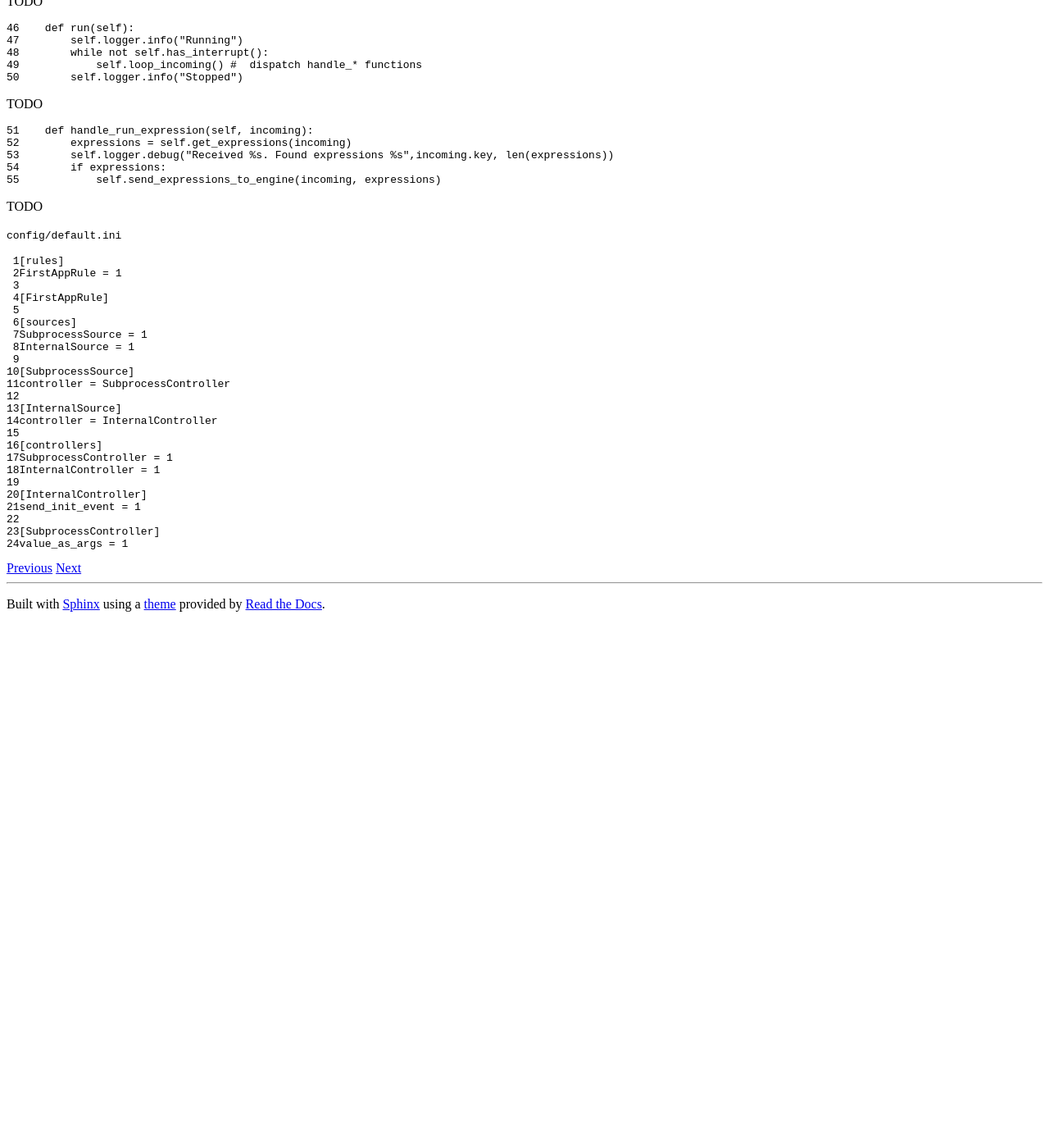
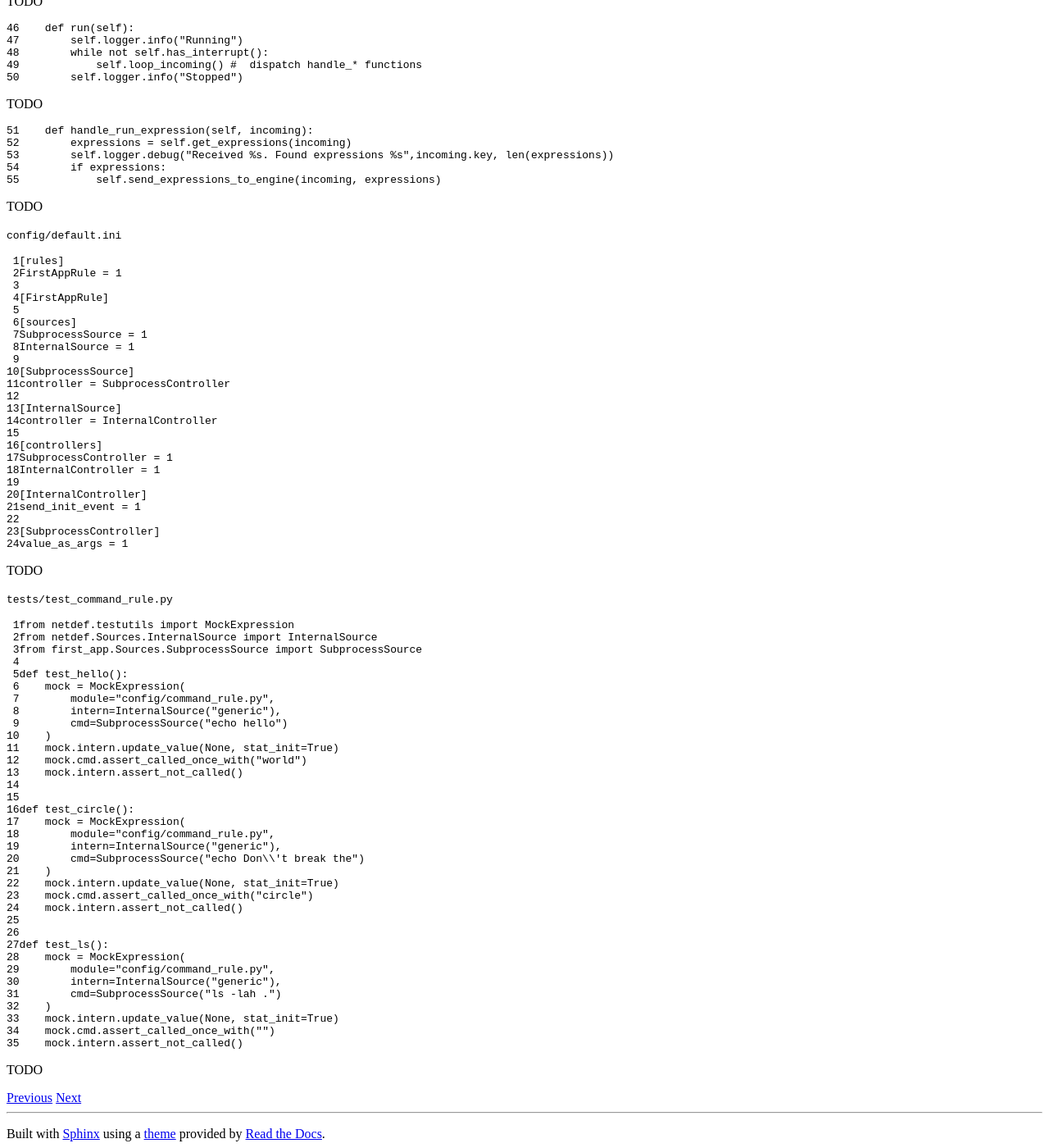
Before and after one commit to fholmer/netdef, a Sphinx documentation site: the page built from docs/user_guide/tutorial/04_putting_it_all_together.rst, in a window 1280 px wide and 1400 px high, scrolled down 4266 px. Shown: the whole window at 82% size. Built offline with Sphinx 7.4.7 and the Read the Docs theme 2.0.0, drawn with Linux system fonts in a browser that asks for light colours; before the commit the page ends 5020 px from its top, so only the background shows below that.

Commit message:
Added testutils.MockExpression

```diff
--- a/docs/user_guide/tutorial/04_putting_it_all_together.rst
+++ b/docs/user_guide/tutorial/04_putting_it_all_together.rst
@@ -331,3 +331,50 @@ TODO
 
     [SubprocessController]
     value_as_args = 1
+
+TODO
+
+
+``tests/test_command_rule.py``
+
+.. code-block:: python
+    :linenos:
+
+    from netdef.testutils import MockExpression
+    from netdef.Sources.InternalSource import InternalSource
+    from first_app.Sources.SubprocessSource import SubprocessSource
+
+    def test_hello():
+        mock = MockExpression(
+            module="config/command_rule.py",
+            intern=InternalSource("generic"),
+            cmd=SubprocessSource("echo hello")
+        )
+        mock.intern.update_value(None, stat_init=True)
+        mock.cmd.assert_called_once_with("world")
+        mock.intern.assert_not_called()
+
+
+    def test_circle():
+        mock = MockExpression(
+            module="config/command_rule.py",
+            intern=InternalSource("generic"),
+            cmd=SubprocessSource("echo Don\\'t break the")
+        )
+        mock.intern.update_value(None, stat_init=True)
+        mock.cmd.assert_called_once_with("circle")
+        mock.intern.assert_not_called()
+
+
+    def test_ls():
+        mock = MockExpression(
+            module="config/command_rule.py",
+            intern=InternalSource("generic"),
+            cmd=SubprocessSource("ls -lah .")
+        )
+        mock.intern.update_value(None, stat_init=True)
+        mock.cmd.assert_called_once_with("")
+        mock.intern.assert_not_called()
+
+
+TODO
--- a/netdef/__init__.py
+++ b/netdef/__init__.py
@@ -1 +1 @@
-__version__ = '1.0.5'
+__version__ = '1.0.6.dev1'
```
Also changed, not shown: CHANGELOG.rst (+8 -0 lines), docs/api/netdef.rst (+8 -0 lines), docs/developer_guide/development.rst (+33 -0 lines), 2 other files.
